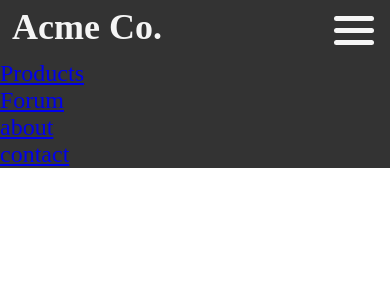
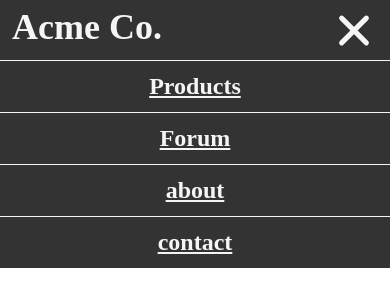
Before and after one commit to pradeepparmar320/learning-CSS, a plain HTML site: page 22.animation/menu.html in a window 390 px wide. Drawn offline with Linux system fonts and the light colour scheme.

Commit message:
hamburger complete

```diff
--- a/22.animation/menu.css
+++ b/22.animation/menu.css
@@ -64,3 +64,67 @@ header {
 .menu-icon::after {
   transform:translate(-20px,12px);
 }
+
+:is(header:hover,header:focus-within) .menu-icon {
+  background-color:transparent;
+  transform:rotate(180deg);
+}
+
+:is(header:hover,header:focus-within) .menu-icon:before {
+  transform:translateX(-20px) rotate(45deg);
+}
+
+:is(header:hover,header:focus-within) .menu-icon:after {
+  transform:translateX(-20px) rotate(-45deg);
+}
+
+:is(header:hover,header:focus-within) nav {
+  display:block;
+}
+
+nav {
+  background-color:var(--HEADER-BGCOLOR);
+  display:none;
+  transform-origin: top center;
+  animation:showmenu 0.5s ease-in-out forwards;
+}
+
+@keyframes showmenu {
+  0% {
+    transform:scaleY(0);
+  }
+  80% {
+    transform:scaleY(1.2);
+  }
+  100% {
+    transform:scaleY(1);
+  }
+}
+
+nav ul {
+  list-style-type:none;
+  display:flex;
+  flex-flow:column nowrap;
+}
+
+nav li {
+  padding:0.5rem;
+  border-top:1px solid var(--HEADER-COLOR);
+}
+
+nav a {
+  display:block;
+  text-align:center;
+  width:80%;
+  margin:auto;
+}
+
+nav a:any-link {
+  color:var(--HEADER-COLOR);
+  font-weight:bold;
+}
+
+nav a:hover,nav a:focus {
+  transform:scale(1.2);
+  transition:all 0.3s;
+}
```
